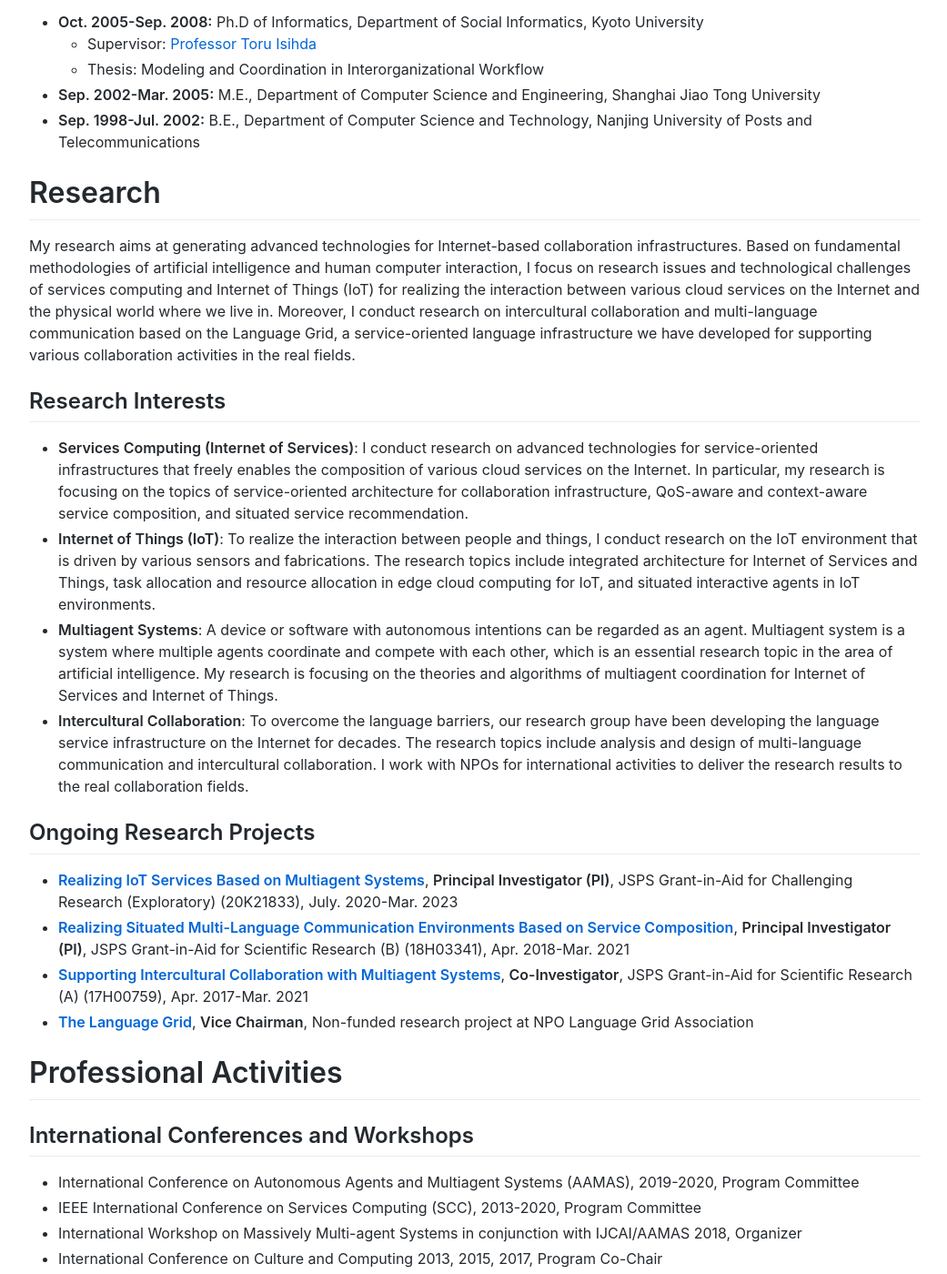
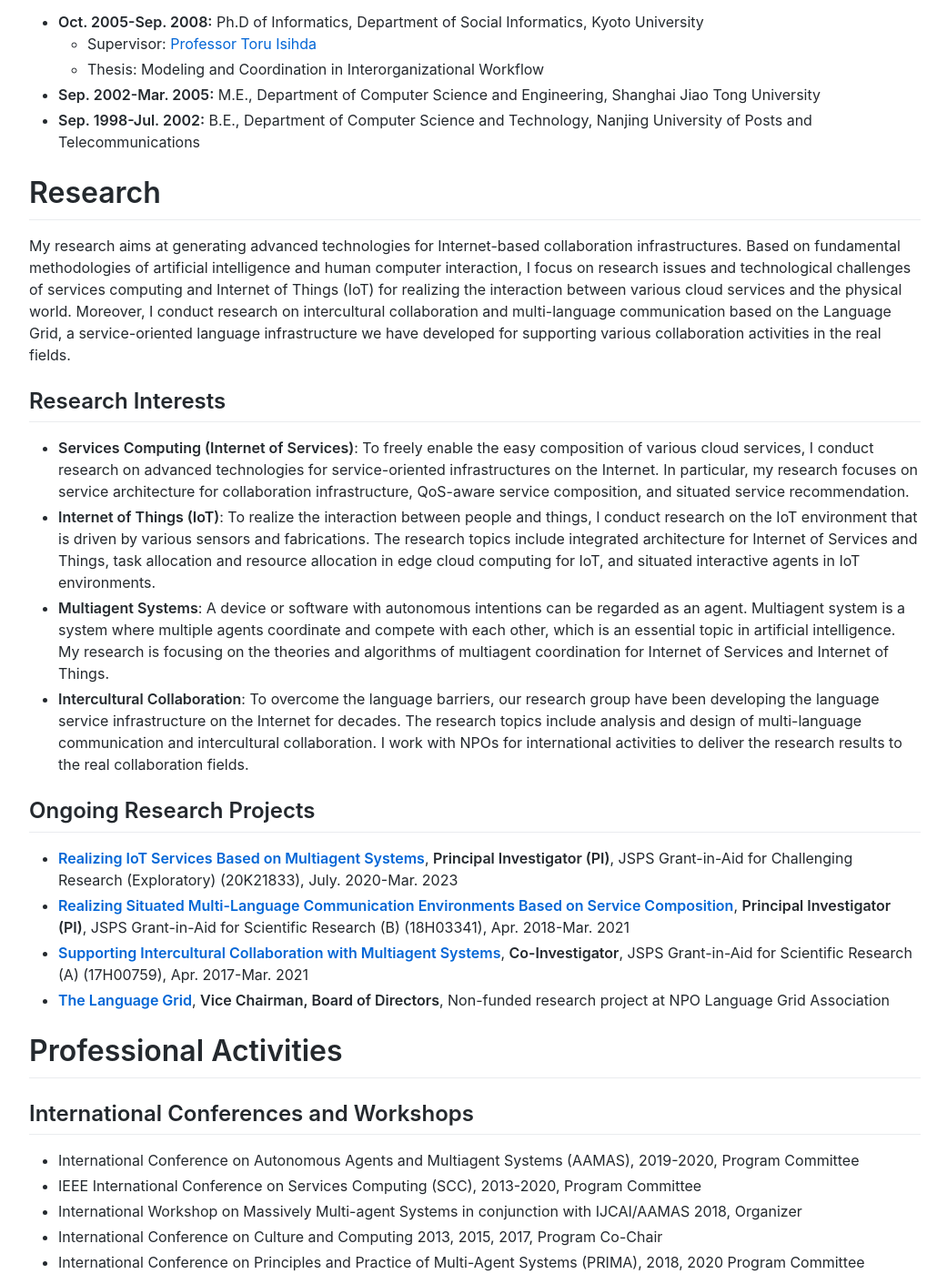
Before and after one commit to lindh/lindh.github.io, a Jekyll site: the page built from index.md, in a window 1280 px wide and 1400 px high, scrolled down 798 px. Shown: the whole window at 91% size, without its empty margins (118-1159 px from the left). Built offline with Jekyll 4.4.1, drawn with Linux system fonts in a browser that asks for light colours; comment, search, counter and statistics services are not loaded.

Commit message:
Update index.md

```diff
--- a/index.md
+++ b/index.md
@@ -38,19 +38,19 @@
 - **Sep. 1998-Jul. 2002:** B.E., Department of Computer Science and Technology, Nanjing University of Posts and Telecommunications
 
 # Research
-My research aims at generating advanced technologies for Internet-based collaboration infrastructures. Based on fundamental methodologies of artificial intelligence and human computer interaction, I focus on research issues and technological challenges of services computing and Internet of Things (IoT) for realizing the interaction between various cloud services on the Internet and the physical world where we live in. Moreover, I conduct research on intercultural collaboration and multi-language communication based on the Language Grid, a service-oriented language infrastructure we have developed for supporting various collaboration activities in the real fields.
+My research aims at generating advanced technologies for Internet-based collaboration infrastructures. Based on fundamental methodologies of artificial intelligence and human computer interaction, I focus on research issues and technological challenges of services computing and Internet of Things (IoT) for realizing the interaction between various cloud services and the physical world. Moreover, I conduct research on intercultural collaboration and multi-language communication based on the Language Grid, a service-oriented language infrastructure we have developed for supporting various collaboration activities in the real fields.
 
 ## Research Interests
-- **Services Computing (Internet of Services)**: I conduct research on advanced technologies for service-oriented infrastructures that freely enables the composition of various cloud services on the Internet. In particular, my research is focusing on the topics of service-oriented architecture for collaboration infrastructure, QoS-aware and context-aware service composition, and situated service recommendation.
+- **Services Computing (Internet of Services)**: To freely enable the easy composition of various cloud services, I conduct research on advanced technologies for service-oriented infrastructures on the Internet. In particular, my research focuses on service architecture for collaboration infrastructure, QoS-aware service composition, and situated service recommendation.
 - **Internet of Things (IoT)**: To realize the interaction between people and things, I conduct research on the IoT environment that is driven by various sensors and fabrications. The research topics include integrated architecture for Internet of Services and Things, task allocation and resource allocation in edge cloud computing for IoT, and situated interactive agents in IoT environments.
-- **Multiagent Systems**: A device or software with autonomous intentions can be regarded as an agent. Multiagent system is a system where multiple agents coordinate and compete with each other, which is an essential research topic in the area of artificial intelligence. My research is focusing on the theories and algorithms of multiagent coordination for Internet of Services and Internet of Things.
+- **Multiagent Systems**: A device or software with autonomous intentions can be regarded as an agent. Multiagent system is a system where multiple agents coordinate and compete with each other, which is an essential topic in artificial intelligence. My research is focusing on the theories and algorithms of multiagent coordination for Internet of Services and Internet of Things.
 - **Intercultural Collaboration**: To overcome the language barriers, our research group have been developing the language service infrastructure on the Internet for decades. The research topics include analysis and design of multi-language communication and intercultural collaboration. I work with NPOs for international activities to deliver the research results to the real collaboration fields.
 
 ## Ongoing Research Projects
 - **[Realizing IoT Services Based on Multiagent Systems](https://kaken.nii.ac.jp/en/grant/KAKENHI-PROJECT-20K21833/)**, **Principal Investigator (PI)**, JSPS Grant-in-Aid for Challenging Research (Exploratory) (20K21833), July. 2020-Mar. 2023
 - **[Realizing Situated Multi-Language Communication Environments Based on Service Composition](https://kaken.nii.ac.jp/en/grant/KAKENHI-PROJECT-18H03341/)**, **Principal Investigator (PI)**, JSPS Grant-in-Aid for Scientific Research (B) (18H03341), Apr. 2018-Mar. 2021
 - **[Supporting Intercultural Collaboration with Multiagent Systems](https://kaken.nii.ac.jp/en/grant/KAKENHI-PROJECT-17H00759/)**, **Co-Investigator**, JSPS Grant-in-Aid for Scientific Research (A) (17H00759), Apr. 2017-Mar. 2021
-- **[The Language Grid](http://langrid.org)**, **Vice Chairman**, Non-funded research project at NPO Language Grid Association
+- **[The Language Grid](http://langrid.org)**, **Vice Chairman, Board of Directors**, Non-funded research project at NPO Language Grid Association
 
 # Professional Activities
 
```
